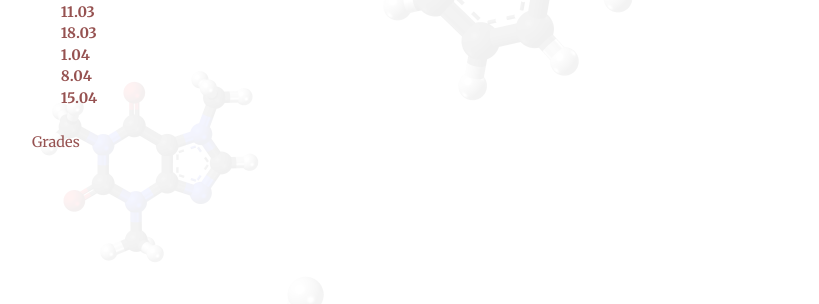
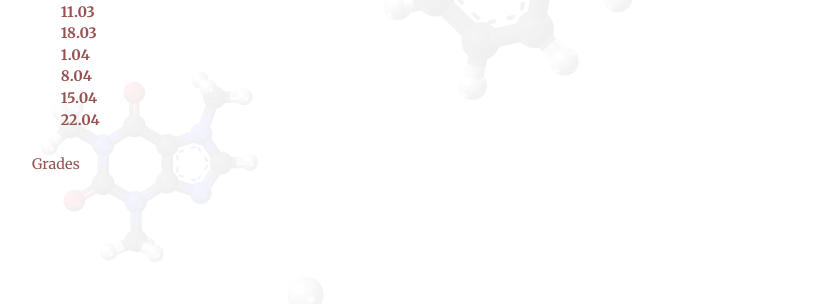
Before and after one commit to kudkudak/kudkudak.github.io, a Jekyll site: the page built from 4students.html, in a window 1280 px wide. Shown: the part 307-611 px from the top of the page, without its empty margins (208-1027 px from the left). Built offline with Jekyll 4.4.1, drawn with Linux system fonts in a browser that asks for light colours; nearby versions of some CDN libraries; some web fonts are replaced.

Commit message:
Update 4students

```diff
--- a/4students.html
+++ b/4students.html
@@ -13,6 +13,7 @@ permalink: 4students.html
 <a href="https://github.com/kudkudak/python-for-data-processing/blob/master/L4.ipynb"><b>18.03</b></a></li><br>
     <a href="https://github.com/kudkudak/python-for-data-processing/blob/master/L5.ipynb"><b>1.04</b></a></li> <br>
 <a href="https://github.com/kudkudak/python-for-data-processing/blob/master/L6.ipynb"><b>8.04</b></a></li><br>
-    <a href="https://github.com/kudkudak/python-for-data-processing/blob/master/L7.ipynb"><b>15.04</b></a></li>
+    <a href="https://github.com/kudkudak/python-for-data-processing/blob/master/L7.ipynb"><b>15.04</b></a></li><br>
+    <a href="https://github.com/kudkudak/python-for-data-processing/blob/master/L8.ipynb"><b>22.04</b></a></li>
 </ul>
 <p> <a href="https://docs.google.com/spreadsheets/d/1BWFupBKK8e85pLVYd7J4LyIZXFqqQ0bbabOz2kQzrwI/edit?usp=sharing">Grades</a></p>
```
